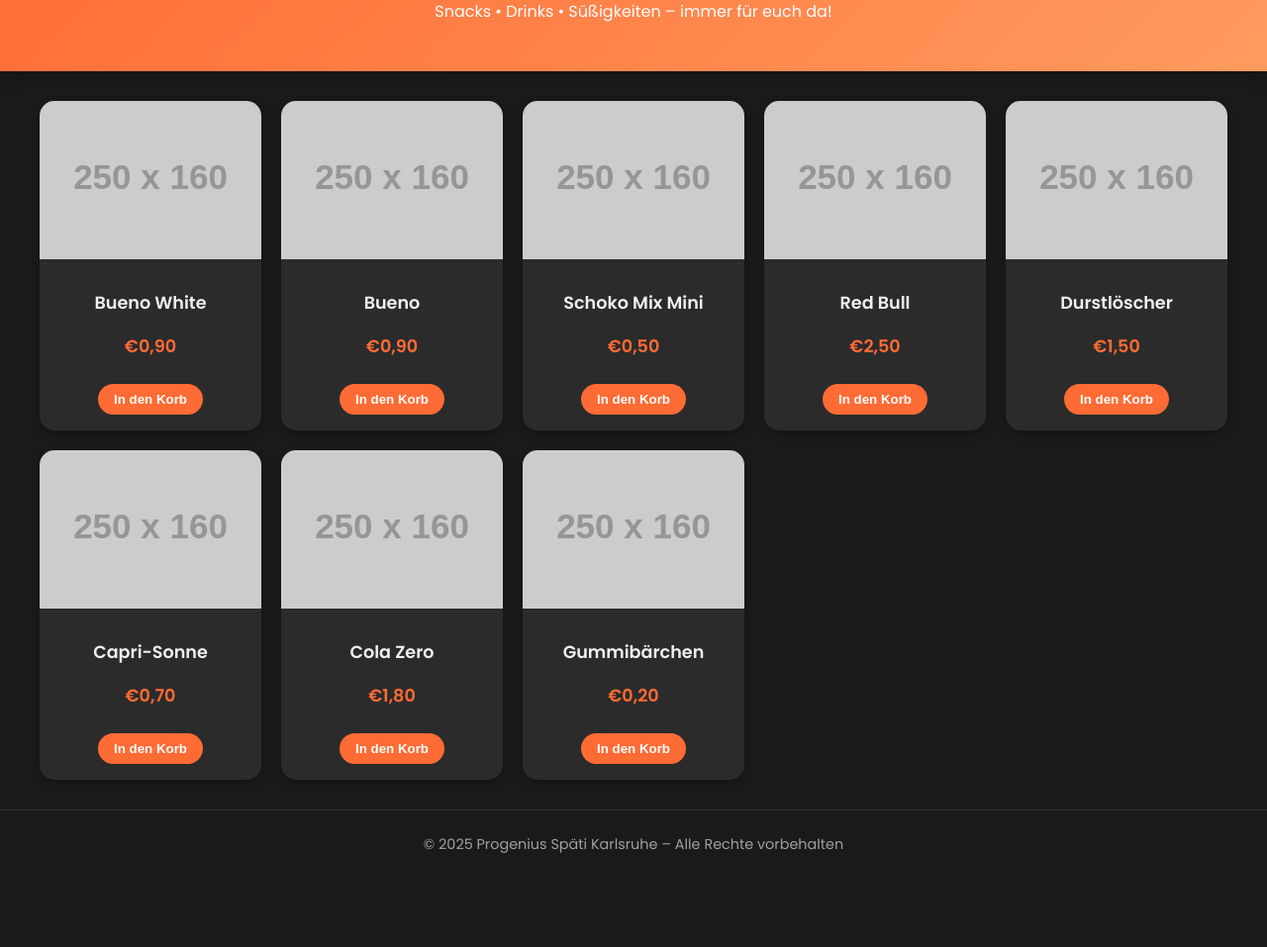
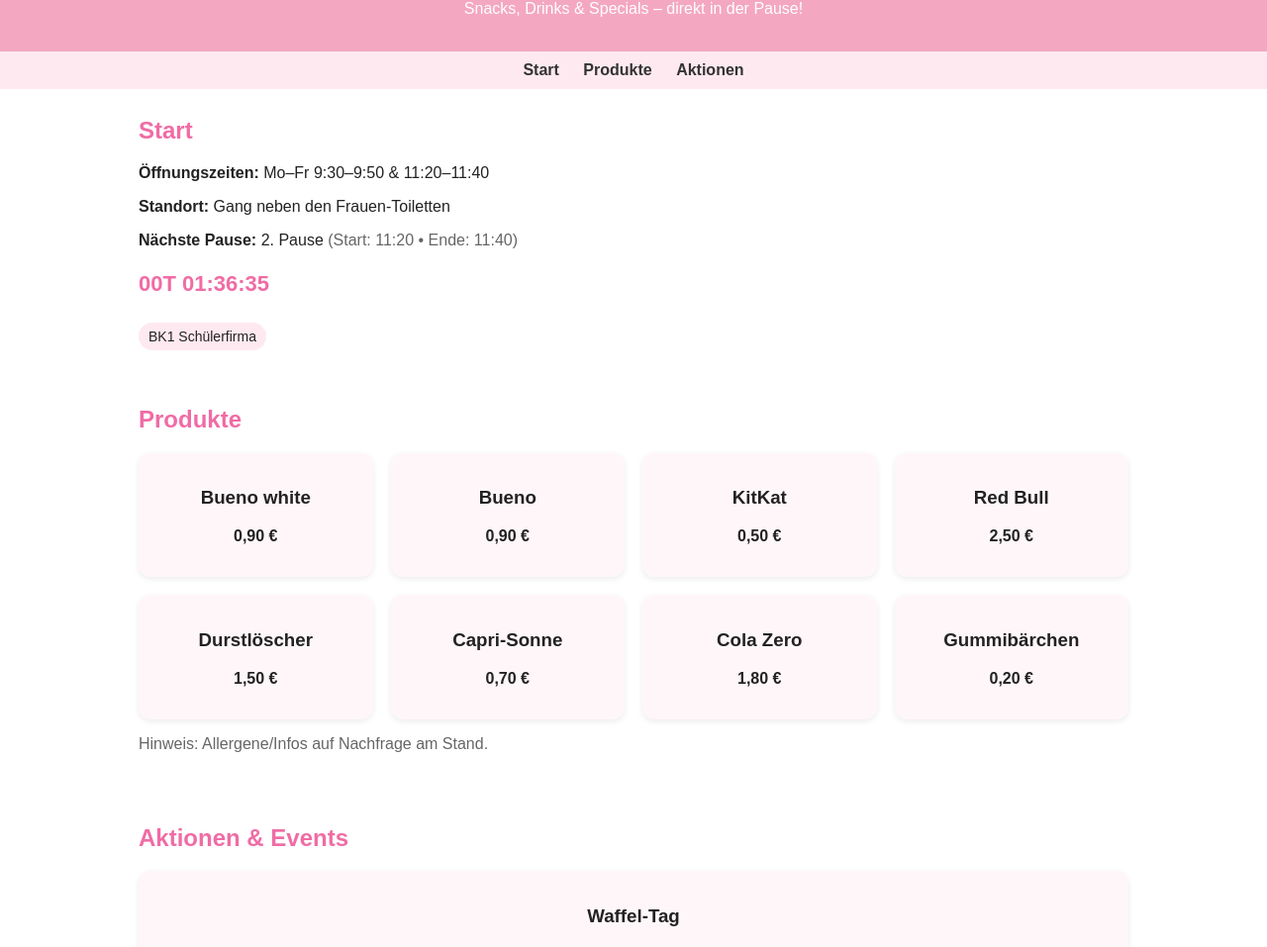
Before and after one commit to ProGeniusWA/2025BK1, a plain HTML site: page index.html in a window 1280 px wide. Shown: the part 98-1055 px from the top of the page at 99% size. Before the commit the page ends 986 px from the top, so only its background shows below. Drawn offline with Linux system fonts and the light colour scheme; placeholder pictures from the web are drawn by us.

Commit message:
Update index.html45

```diff
--- a/index.html
+++ b/index.html
@@ -1,200 +1,135 @@
-<!DOCTYPE html>
+   <!DOCTYPE html>
 <html lang="de">
 <head>
-  <meta charset="UTF-8">
-  <meta name="viewport" content="width=device-width, initial-scale=1.0">
-  <title>Progenius Späti Karlsruhe</title>
-  <style>
-    @import url('https://fonts.googleapis.com/css2?family=Poppins:wght@400;600&display=swap');
-
-    :root {
-      --accent: #ff6b35;
-      --bg: #1a1a1a;
-      --card-bg: #2b2b2b;
-      --text: #f0f0f0;
-      --muted: #a0a0a0;
-    }
-
-    body {
-      margin: 0;
-      font-family: 'Poppins', sans-serif;
-      background-color: var(--bg);
-      color: var(--text);
-    }
-
-    header {
-      text-align: center;
-      background: linear-gradient(135deg, var(--accent), #ff9b5e);
-      padding: 2rem 1rem;
-      color: #fff;
-      box-shadow: 0 4px 15px rgba(0,0,0,0.3);
-    }
-
-    header h1 {
-      font-size: 2.4rem;
-      margin: 0;
-      letter-spacing: 1px;
-    }
-
-    header p {
-      margin-top: .5rem;
-      font-weight: 300;
-    }
-
-    .grid-container {
-      display: grid;
-      grid-template-columns: repeat(auto-fit, minmax(220px, 1fr));
-      gap: 20px;
-      padding: 30px;
-      max-width: 1200px;
-      margin: auto;
-    }
-
-    .produkt {
-      background-color: var(--card-bg);
-      border-radius: 15px;
-      overflow: hidden;
-      box-shadow: 0 4px 10px rgba(0,0,0,0.25);
-      transition: transform 0.25s ease, box-shadow 0.25s ease;
-      cursor: pointer;
-    }
-
-    .produkt:hover {
-      transform: translateY(-8px);
-      box-shadow: 0 6px 18px rgba(0,0,0,0.35);
-    }
-
-    .produkt img {
-      width: 100%;
-      height: 160px;
-      object-fit: cover;
-    }
-
-    .info {
-      padding: 1rem;
-      text-align: center;
-    }
-
-    .info h3 {
-      margin: 0.5rem 0;
-      font-size: 1.1rem;
-    }
-
-    .preis {
-      color: var(--accent);
-      font-weight: 600;
-      font-size: 1.1rem;
-    }
-
-    .btn {
-      background-color: var(--accent);
-      color: white;
-      border: none;
-      padding: 0.5rem 1rem;
-      border-radius: 20px;
-      margin-top: 0.5rem;
-      font-weight: 600;
-      cursor: pointer;
-      transition: background 0.3s;
-    }
-
-    .btn:hover {
-      background-color: #ff824f;
-    }
-
-    footer {
-      text-align: center;
-      color: var(--muted);
-      padding: 1.5rem 0;
-      font-size: 0.9rem;
-      border-top: 1px solid #333;
-    }
-  </style>
+<meta charset="utf-8" />
+<meta name="viewport" content="width=device-width, initial-scale=1" />
+<title>Unser Kiosk (BK1)</title>
+<style>
+body { font-family: Arial, sans-serif; margin:0; color:#222; background:#fff; }
+header { background:#f4a7c1; color:#fff; text-align:center; padding:18px 12px; }
+nav { background:#ffe9f1; text-align:center; padding:10px; }
+nav a { margin:0 10px; font-weight:700; color:#333; text-decoration:none; }
+nav a:hover { color:#f06ca5; }
+section { max-width:1000px; margin:auto; padding:28px 20px; }
+h2 { color:#f06ca5; margin-top:0; }
+.grid { display:grid; gap:18px; grid-template-columns: repeat(auto-fit, minmax(220px, 1fr)); }
+.card { background:#fff6f9; border-radius:12px; padding:16px; text-align:center; box-shadow:0 2px 6px rgba(0,0,0,.08); }
+.price { font-weight:800; }
+.note { color:#666; }
+.badge { display:inline-block; background:#ffe9f1; padding:6px 10px; border-radius:999px; margin:4px 6px 0 0; font-size:14px; }
+footer { background:#ffe9f1; text-align:center; padding:18px; color:#555; font-size:14px; }
+#countdown { font-size:22px; font-weight:800; color:#f06ca5; }
+</style>
 </head>
 <body>
+<header>
+<h1>Unser Kiosk <small>(BK1)</small></h1>
+<p>Snacks, Drinks & Specials – direkt in der Pause!</p>
+</header>
 
-  <header>
-    <h1>🥤 Progenius Späti Karlsruhe</h1>
-    <p>Snacks • Drinks • Süßigkeiten – immer für euch da!</p>
-  </header>
+<nav>
+<a href="#start">Start</a>
+<a href="#produkte">Produkte</a>
+<a href="#aktionen">Aktionen</a>
+</nav>
 
-  <div class="grid-container">
-    <div class="produkt">
-      <img src="https://via.placeholder.com/250x160?text=Bueno+White" alt="Bueno White">
-      <div class="info">
-        <h3>Bueno White</h3>
-        <p class="preis">€0,90</p>
-        <button class="btn">In den Korb</button>
-      </div>
-    </div>
+<!-- Start -->
+<section id="start">
+<h2>Start</h2>
+<p><strong>Öffnungszeiten:</strong> Mo–Fr 9:30–9:50 & 11:20–11:40</p>
+<p><strong>Standort:</strong> Gang neben den Frauen-Toiletten</p>
 
-    <div class="produkt">
-      <img src="https://via.placeholder.com/250x160?text=Bueno" alt="Bueno">
-      <div class="info">
-        <h3>Bueno</h3>
-        <p class="preis">€0,90</p>
-        <button class="btn">In den Korb</button>
-      </div>
-    </div>
+<p><strong>Nächste Pause:</strong> <span id="pause-name">–</span>
+<span class="note">(Start: <span id="pause-start">–</span> • Ende: <span id="pause-ende">–</span>)</span>
+</p>
+<p id="countdown">00T 00:00:00</p>
 
-    <div class="produkt">
-      <img src="https://via.placeholder.com/250x160?text=Schoko+Mix+Mini" alt="Schoko Mix Mini">
-      <div class="info">
-        <h3>Schoko Mix Mini</h3>
-        <p class="preis">€0,50</p>
-        <button class="btn">In den Korb</button>
-      </div>
-    </div>
+<div class="badge">BK1 Schülerfirma</div>
+</section>
 
-    <div class="produkt">
-      <img src="https://via.placeholder.com/250x160?text=Red+Bull" alt="Red Bull">
-      <div class="info">
-        <h3>Red Bull</h3>
-        <p class="preis">€2,50</p>
-        <button class="btn">In den Korb</button>
-      </div>
-    </div>
+<!-- Produkte -->
+<section id="produkte">
+<h2>Produkte</h2>
+<div class="grid">
+<div class="card"><h3>Bueno white</h3><p class="price">0,90 €</p></div>
+<div class="card"><h3>Bueno</h3><p class="price">0,90 €</p></div>
+<div class="card"><h3>KitKat</h3><p class="price">0,50 €</p></div>
+<div class="card"><h3>Red Bull</h3><p class="price">2,50 €</p></div>
+<div class="card"><h3>Durstlöscher</h3><p class="price">1,50 €</p></div>
+<div class="card"><h3>Capri-Sonne</h3><p class="price">0,70 €</p></div>
+<div class="card"><h3>Cola Zero</h3><p class="price">1,80 €</p></div>
+<div class="card"><h3>Gummibärchen</h3><p class="price">0,20 €</p></div>
+</div>
+<p class="note">Hinweis: Allergene/Infos auf Nachfrage am Stand.</p>
+</section>
 
-    <div class="produkt">
-      <img src="https://via.placeholder.com/250x160?text=Durstlöscher" alt="Durstlöscher">
-      <div class="info">
-        <h3>Durstlöscher</h3>
-        <p class="preis">€1,50</p>
-        <button class="btn">In den Korb</button>
-      </div>
-    </div>
+<!-- Aktionen -->
+<section id="aktionen">
+<h2>Aktionen & Events</h2>
+<div class="grid">
+<div class="card">
+<h3>Waffel-Tag</h3>
+<p><strong>Demnächst (diese Woche)</strong> – frische Waffeln in der Pause.
+Toppings: Puderzucker, Schoko, Zimt-Zucker.</p>
+</div>
+</div>
+</section>
 
-    <div class="produkt">
-      <img src="https://via.placeholder.com/250x160?text=Capri-Sonne" alt="Capri Sonne">
-      <div class="info">
-        <h3>Capri-Sonne</h3>
-        <p class="preis">€0,70</p>
-        <button class="btn">In den Korb</button>
-      </div>
-    </div>
+<footer>
+<p>© <span id="year"></span> Unser Kiosk (BK1) • Schülerprojekt</p>
+</footer>
 
-    <div class="produkt">
-      <img src="https://via.placeholder.com/250x160?text=Cola+Zero" alt="Cola Zero">
-      <div class="info">
-        <h3>Cola Zero</h3>
-        <p class="preis">€1,80</p>
-        <button class="btn">In den Korb</button>
-      </div>
-    </div>
+<script>
+// Jahr
+document.getElementById('year').textContent = new Date().getFullYear();
 
-    <div class="produkt">
-      <img src="https://via.placeholder.com/250x160?text=Gummib%C3%A4rchen" alt="Gummibärchen">
-      <div class="info">
-        <h3>Gummibärchen</h3>
-        <p class="preis">€0,20</p>
-        <button class="btn">In den Korb</button>
-      </div>
-    </div>
-  </div>
+// Pausenfenster: Montag(1)–Freitag(5); zwei Pausen pro Tag
+const PAUSEN = [
+{ start: { h: 9, m: 30 }, ende: { h: 9, m: 50 }, name: "1. Pause" },
+{ start: { h: 11, m: 20 }, ende: { h: 11, m: 40 }, name: "2. Pause" }
+];
 
-  <footer>
-    © 2025 Progenius Späti Karlsruhe – Alle Rechte vorbehalten
-  </footer>
+function isWeekday(d) { const day = d.getDay(); return day >= 1 && day <= 5; }
 
+// Nächsten Pausen-Start finden (heute oder nächster Werktag)
+function nextPauseStart() {
+const now = new Date();
+// Prüfe heute
+if (isWeekday(now)) {
+for (const p of PAUSEN) {
+const t = new Date(now);
+t.setHours(p.start.h, p.start.m, 0, 0);
+if (t.getTime() > now.getTime()) {
+return { start: t, ende: new Date(t.getFullYear(), t.getMonth(), t.getDate(), p.ende.h, p.ende.m), name: p.name };
+}
+}
+}
+// Nächster Werktag 1. Pause
+const next = new Date(now);
+do { next.setDate(next.getDate() + 1); } while (!isWeekday(next));
+next.setHours(PAUSEN[0].start.h, PAUSEN[0].start.m, 0, 0);
+const ende = new Date(next.getFullYear(), next.getMonth(), next.getDate(), PAUSEN[0].ende.h, PAUSEN[0].ende.m);
+return { start: next, ende, name: PAUSEN[0].name };
+}
+
+const nextP = nextPauseStart();
+const fmt = new Intl.DateTimeFormat('de-DE', { hour:'2-digit', minute:'2-digit' });
+document.getElementById('pause-name').textContent = nextP.name;
+document.getElementById('pause-start').textContent = fmt.format(nextP.start);
+document.getElementById('pause-ende').textContent = fmt.format(nextP.ende);
+
+function tick() {
+const now = Date.now();
+const diff = Math.max(0, nextP.start.getTime() - now);
+const d = Math.floor(diff / (1000*60*60*24));
+const h = Math.floor((diff / (1000*60*60)) % 24);
+const m = Math.floor((diff / (1000*60)) % 60);
+const s = Math.floor((diff / 1000) % 60);
+const pad = n => String(n).padStart(2,'0');
+document.getElementById('countdown').textContent = `${pad(d)}T ${pad(h)}:${pad(m)}:${pad(s)}`;
+}
+tick();
+setInterval(tick, 1000);
+</script>
 </body>
 </html>
```
